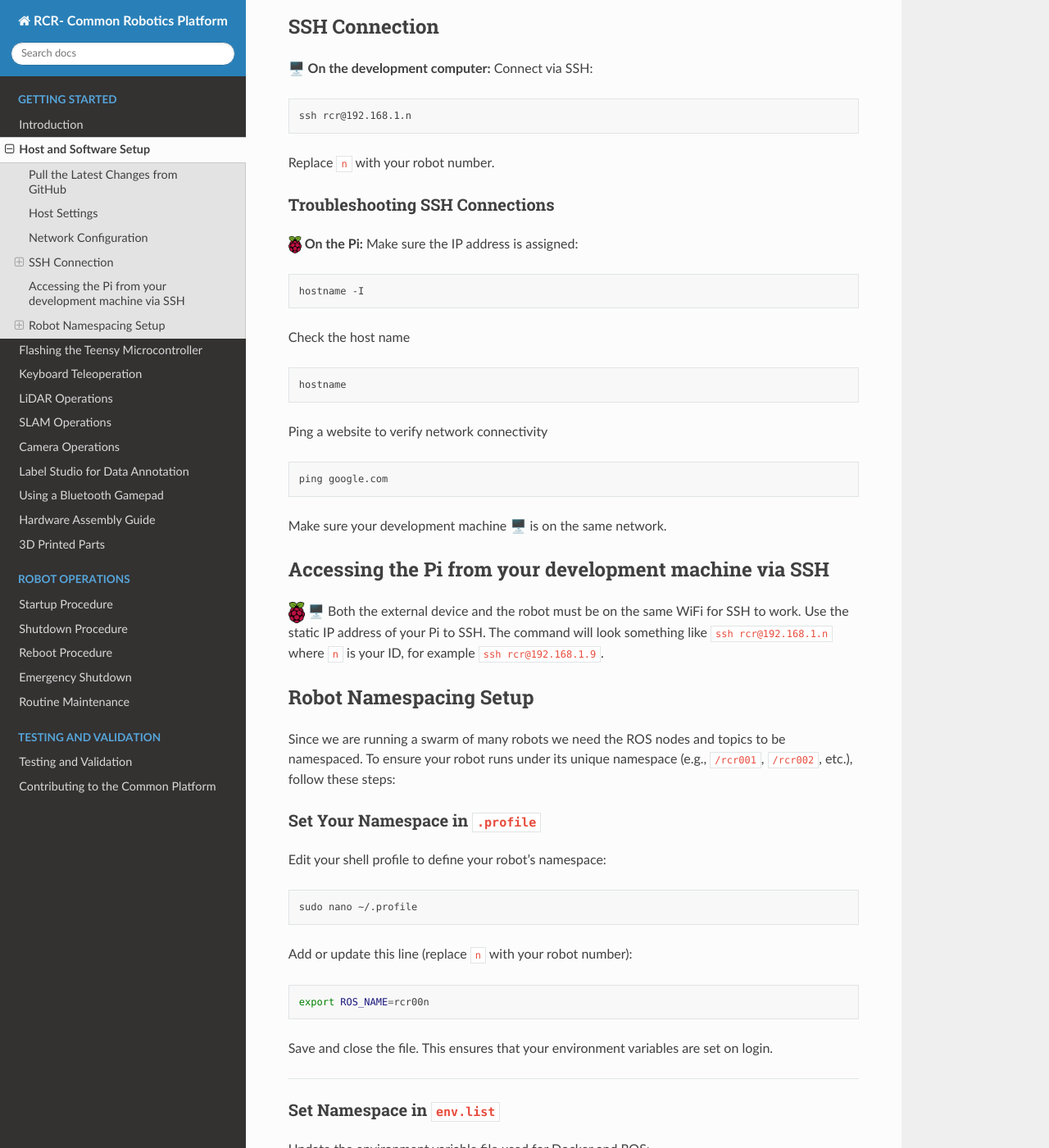
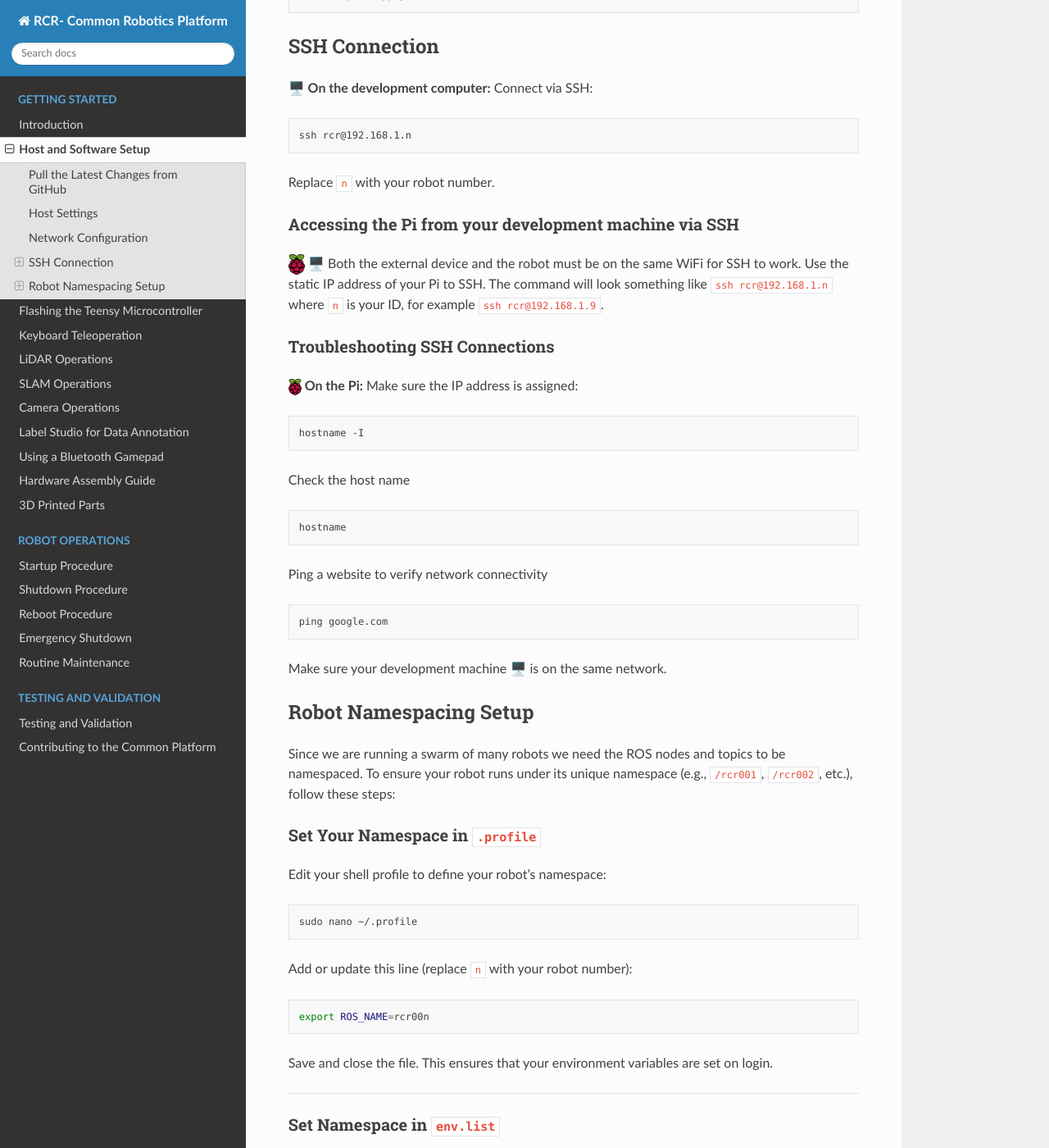
Before and after one commit to RoseCityRobotics/common_platform, a Sphinx documentation site: the page built from docs/source/setup/host_and_software.md, in a window 1280 px wide and 1400 px high, scrolled down 2434 px. Shown: the whole window at 82% size. Built offline with Sphinx 7.4.7 and the Read the Docs theme 3.1.0, drawn with Linux system fonts in a browser that asks for light colours; pages that are not in the unit, such as notebooks, are missing from menus; some of the changed lines change nothing that is shown; some of the changed text lies outside the part shown.

Commit message:
renaming

````diff
--- a/docs/source/setup/host_and_software.md
+++ b/docs/source/setup/host_and_software.md
@@ -17,7 +17,7 @@ Stash any changes you have made:
 git stash
 ```
 
-Update the Git remote for the public repo so you don't need credentials:
+Update the Git remote for the public repo so you don't need credentials. You should only need to do this step once.
 
 ```bash
 git remote set-url origin "https://github.com/RoseCityRobotics/common_platform.git"
@@ -112,6 +112,10 @@ ssh rcr@192.168.1.n
 ```
 Replace `n` with your robot number.
 
+### Accessing the Pi from your development machine via SSH
+<img src="/_static/img/raspberry-pi.png" alt="Raspberry Pi" width="20"> 🖥️
+Both the external device and the robot must be on the same WiFi for SSH to work. Use the static IP address of your Pi to SSH. The command will look something like `ssh rcr@192.168.1.n` where `n` is your ID, for example `ssh rcr@192.168.1.9`.
+
 ### Troubleshooting SSH Connections
 **<img src="/_static/img/raspberry-pi.png" alt="Raspberry Pi" width="16"> On the Pi:** Make sure the IP address is assigned:
 ```bash
@@ -129,10 +133,6 @@ ping google.com
 ```
 
 Make sure your development machine 🖥️ is on the same network.
-
-## Accessing the Pi from your development machine via SSH
-<img src="/_static/img/raspberry-pi.png" alt="Raspberry Pi" width="20"> 🖥️
-Both the external device and the robot must be on the same WiFi for SSH to work. Use the static IP address of your Pi to SSH. The command will look something like `ssh rcr@192.168.1.n` where `n` is your ID, for example `ssh rcr@192.168.1.9`.
 
 ## Robot Namespacing Setup
 
@@ -172,7 +172,7 @@ ROS_NAMESPACE=/rcr00n
 
 ---
 
-### Update Firmware Namespace
+### Set Firmware Namespace
 
 In your firmware directory, update the namespace inside the `ros_interface.cpp` file:
 
````
